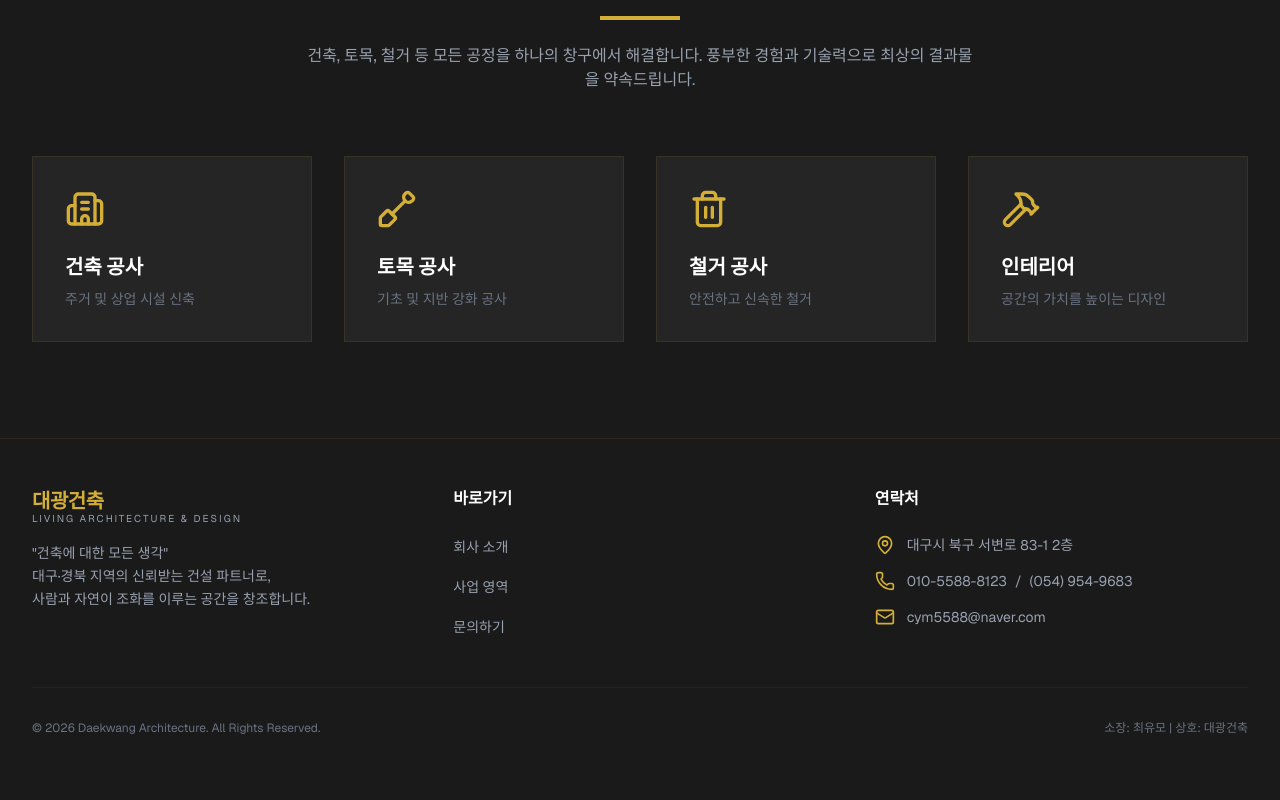
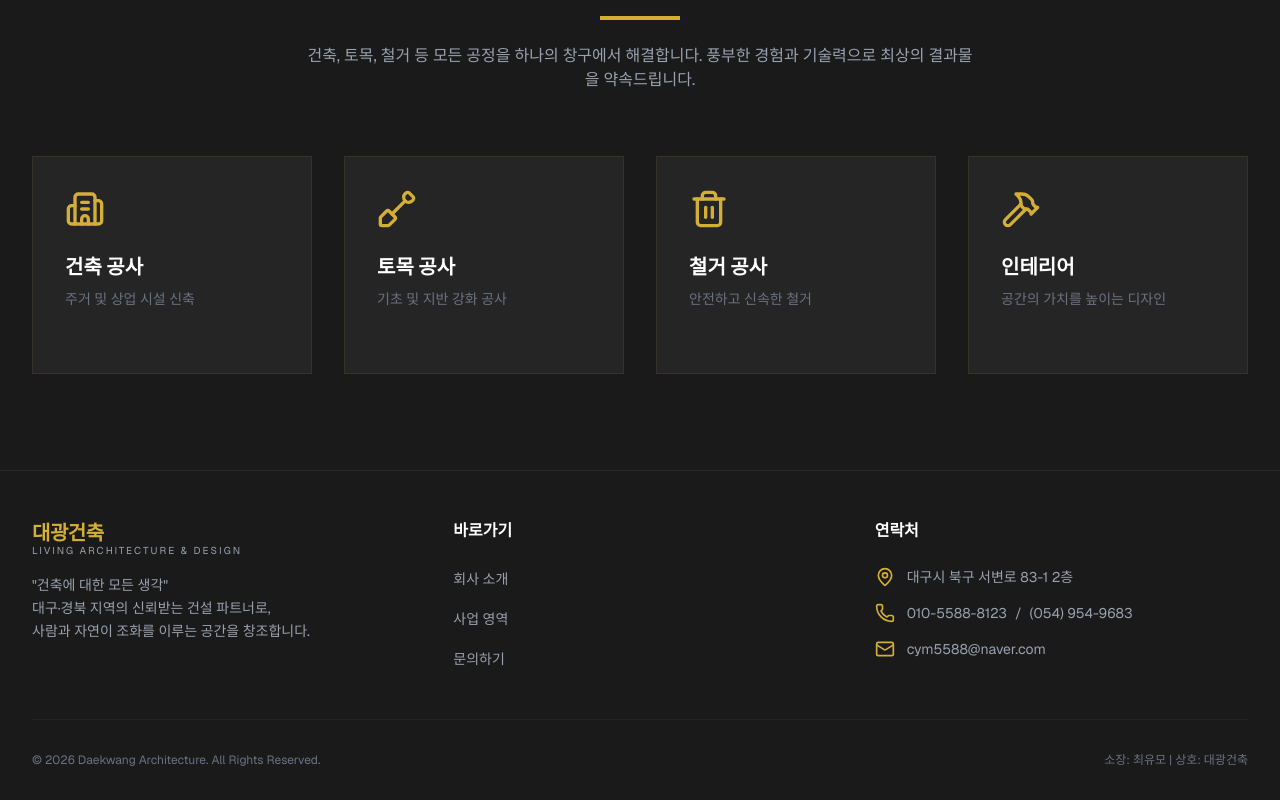
Before and after one commit to arzonaWL/daekwang-web, a Next.js app: page / in a window 1280 px wide. Shown: the part 897-1697 px from the top of the page. Before the commit the page ends 1665 px from the top, so only its background shows below. Built offline with nearby package versions, Linux system fonts and the light colour scheme.

Commit message:
홈에서 상세보기 되도록 수정

```diff
--- a/app/page.tsx
+++ b/app/page.tsx
@@ -56,16 +56,23 @@ export default function Home() {
 
           <div className="grid grid-cols-1 md:grid-cols-4 gap-8">
             {[
-              { title: "건축 공사", icon: Building2, desc: "주거 및 상업 시설 신축" },
-              { title: "토목 공사", icon: Shovel, desc: "기초 및 지반 강화 공사" },
-              { title: "철거 공사", icon: Trash2, desc: "안전하고 신속한 철거" },
-              { title: "인테리어", icon: Hammer, desc: "공간의 가치를 높이는 디자인" },
+              { id: "new-construction", title: "건축 공사", icon: Building2, desc: "주거 및 상업 시설 신축" },
+              { id: "civil-works", title: "토목 공사", icon: Shovel, desc: "기초 및 지반 강화 공사" },
+              { id: "demolition", title: "철거 공사", icon: Trash2, desc: "안전하고 신속한 철거" },
+              { id: "interior", title: "인테리어", icon: Hammer, desc: "공간의 가치를 높이는 디자인" },
             ].map((service, idx) => (
-              <div key={idx} className="p-8 border border-brand-gold/10 bg-white/5 hover:border-brand-gold/40 transition-all group">
+              <Link
+                key={idx}
+                href={`/services/${service.id}`}
+                className="p-8 border border-brand-gold/10 bg-white/5 hover:border-brand-gold/40 transition-all group block cursor-pointer"
+              >
                 <service.icon className="h-10 w-10 text-brand-gold mb-6 group-hover:scale-110 transition-transform" />
                 <h3 className="text-xl font-bold text-white mb-2">{service.title}</h3>
                 <p className="text-gray-500 text-sm">{service.desc}</p>
-              </div>
+                <div className="mt-4 text-brand-gold text-xs font-bold opacity-0 group-hover:opacity-100 transition-opacity flex items-center gap-1">
+                  자세히 보기 <ArrowRight className="h-3 w-3" />
+                </div>
+              </Link>
             ))}
           </div>
         </div>
```
